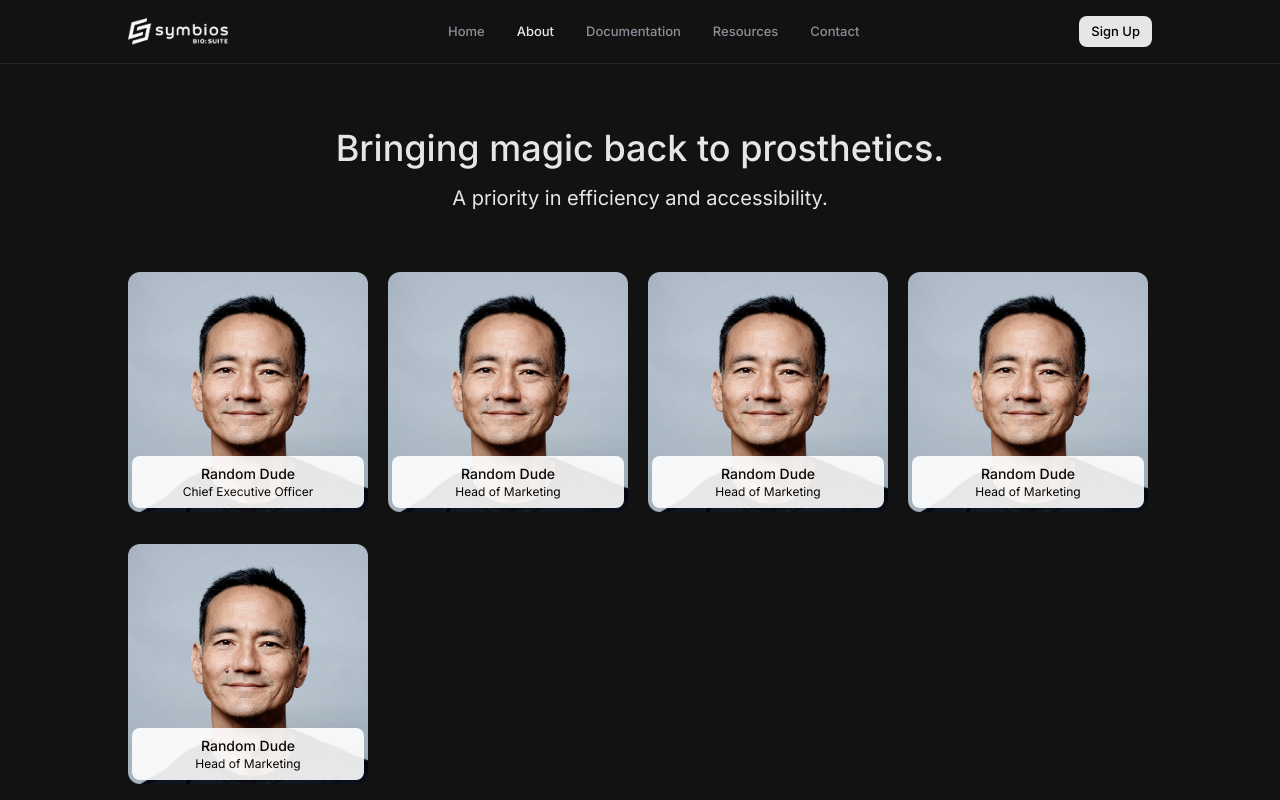
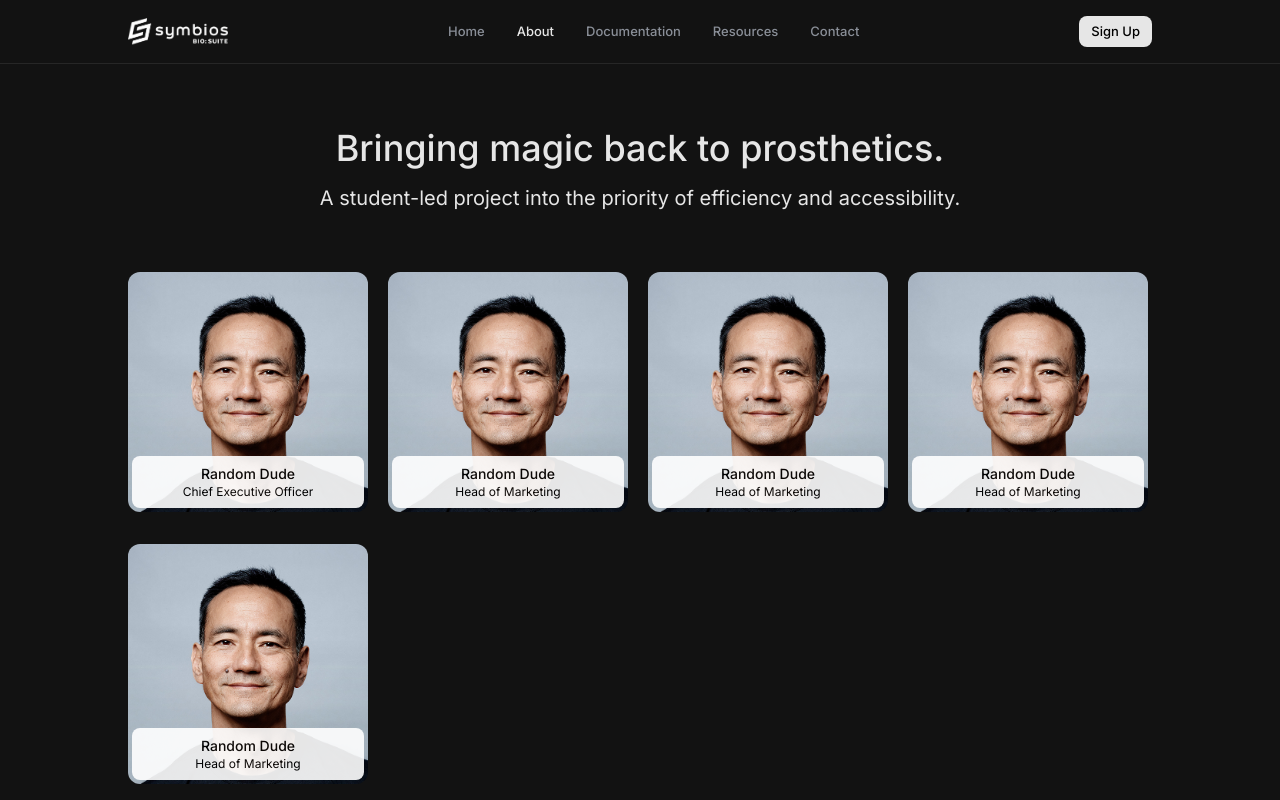
Before and after one commit to spencerhum04/symbios, a React (Vite) app: page /about in a window 1280 px wide. Shown: the top 800 px of the page. Built offline with nearby package versions, Linux system fonts and the light colour scheme.

Commit message:
fix: about intro

```diff
--- a/src/routes/about/sections/introduction.tsx
+++ b/src/routes/about/sections/introduction.tsx
@@ -2,7 +2,7 @@ export default function Introduction() {
     return (
         <div className="flex flex-col text-center flex flex-col gap-4">
             <div className="text-4xl font-medium">Bringing magic back to prosthetics.</div>
-            <div className="text-xl">A priority in efficiency and accessibility.</div>
+            <div className="text-xl">A student-led project into the priority of efficiency and accessibility.</div>
         </div>
     )
 }
```
